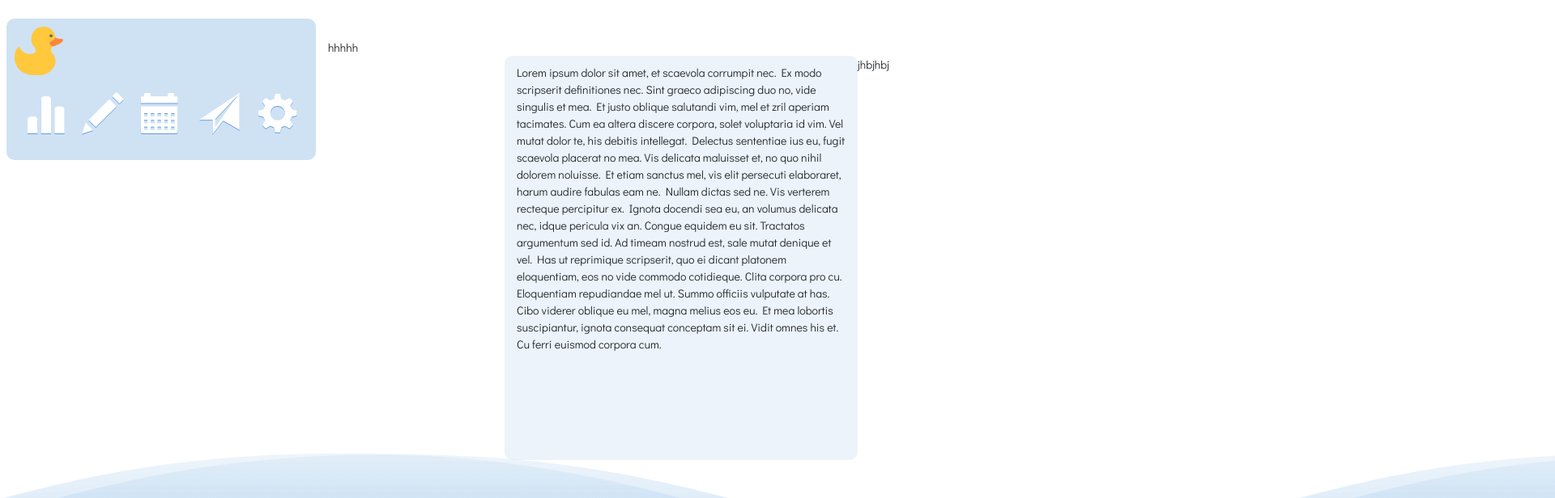
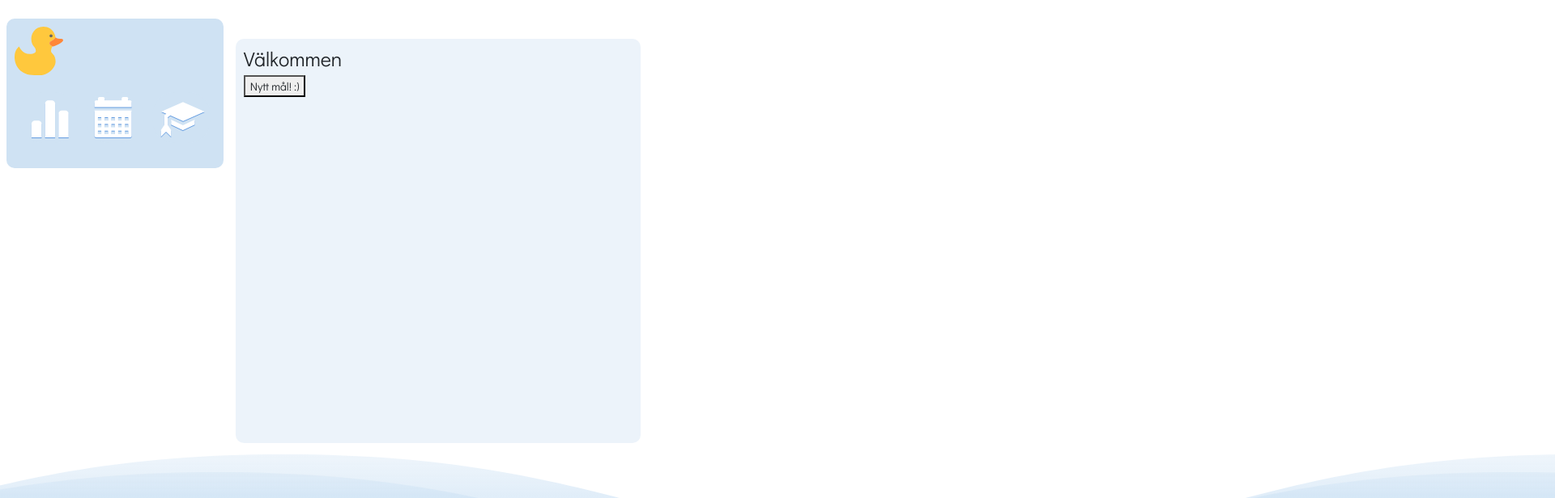
Before and after one commit to devzu/KOMA, a React (Create React App) app in the folder koma-app/: page / in a window 1280 px wide. Shown: the top 616 px of the page at 81% size, 1920 px wide, since content can reach past the window. Built offline with nearby package versions, Linux system fonts and the light colour scheme; a web font is replaced by a local one.

Commit message:
Menyn fixad
Strukturerat tips.js
Tagit bort knappar i menyn
Ökat margin menllan menyknapparna

```diff
--- a/koma-app/package.json
+++ b/koma-app/package.json
@@ -3,7 +3,7 @@
   "version": "0.1.0",
   "private": true,
   "dependencies": {
-    "bootstrap": "^4.0.0-alpha.6",
+    "bootstrap": "^4.1.3",
     "react": "^16.6.3",
     "react-dom": "^16.6.3",
     "react-router-dom": "^4.3.1",
--- a/koma-app/src/App.css
+++ b/koma-app/src/App.css
@@ -82,17 +82,21 @@ text-decoration:none;
   text-shadow:0px 1px 0px #649ce0;
   max-width: 13vh;
   float: left;
+  margin: 5px;
+
 }
 
-    .menuButton:hover{
+    .menuButton:hover {
     background-color:#cfe2f3;
 
     }
 
-    .menuButton:active{
+    .menuButton:active {
         position:relative;
         top:1px;
+        background-color: green;
     }
+
 .ContentanAvTentan {
 
   display: grid;
--- a/koma-app/src/App.js
+++ b/koma-app/src/App.js
@@ -16,32 +16,21 @@
 // **--DEL TVÅ--**
 // Konstanter-> Våra delar utav sidorna. Dessa "laddar vi in" när vi trycker på dem.
     const Startsida = () => (
-      <div> hhhhh
-        <HelloWorldText />
-</div>
-    )
-// ignorera namnen just nu ok
-    const Knapp2 = () => (
-      <div>
-        <MainPage/>
-      </div>
-    )
-
-    const Knapp3 = () => (
-      <CalendarPage/>
-    )
-
-    const Knapp4 = () => (
       <div>
         <ProfilePage/>
       </div>
     )
 
-    const Knapp5 = () => (
+    const Knapp2 = () => (
       <div>
-       <TipsPage/>
+        <CalendarPage/>
       </div>
     )
+
+    const Knapp3 = () => (
+      <TipsPage/>
+    )
+
 
 const MainMenu = () => {
   return (
@@ -51,18 +40,15 @@ const MainMenu = () => {
       <Link to="/">
         <button className="menubutton dissapear"><span className="glyphicon glyphicon-stats dissapear"></span></button>
       </Link>
+
       <Link to="/knapp2">
-        <button className="menubutton dissapear"><span className="glyphicon glyphicon-pencil dissapear"></span></button>
-      </Link>
-      <Link to="/knapp3">
         <button className="menubutton dissapear"><span className="glyphicon glyphicon-calendar dissapear"></span></button>
       </Link>
-      <Link to="/knapp4">
-        <button className="menubutton dissapear"><span className="glyphicon glyphicon-send dissapear"></span></button>
+
+      <Link to="/knapp3">
+        <button className="menubutton dissapear"><span className="glyphicon glyphicon-education dissapear"></span></button>
       </Link>
-      <Link to="/knapp5">
-        <button className="menubutton dissapear"><span className="glyphicon glyphicon-cog dissapear"></span></button>
-      </Link>
+
     </div>
   );
 };
@@ -103,8 +89,6 @@ const MainMenu = () => {
                   <Route exact path="/" component={Startsida} />
                   <Route exact path="/knapp2" component={Knapp2} />
                   <Route exact path="/knapp3" component={Knapp3} />
-                  <Route exact path="/knapp4" component={Knapp4} />
-                  <Route exact path="/knapp5" component={Knapp5} />
                   {/* END CONTENT */}
 
                 </div>
--- a/koma-app/src/tips.js
+++ b/koma-app/src/tips.js
@@ -3,12 +3,13 @@ import '../node_modules/bootstrap/dist/css/bootstrap.min.css';
 import './main.css';
 const TipsPage = () => (
 <div className="row">
- <div className="containWithStuff col-xl-12"> <div className="mittenBox col-s-9 offset-s-3">
+    <div className="containWithStuff col-xl-12">
+        <div className="mittenBox col-s-9 offset-s-3">
             <h1 className="page-title"> Studieteknik? Ja, tack. </h1>
-
- <div className="studieBar col-s-10 offset-s-2"><p itemID="tipsText"> Har du svårt att hålla motivationen? Börjar du procrastinera så fort du får chansen?
+            <div className="studieBar col-s-10 offset-s-2">
+                <p itemID="tipsText">
+                Har du svårt att hålla motivationen? Börjar du procrastinera så fort du får chansen?
                  No worries. Vi har samlat lite tips och tricks på studieteknik, som kanske kan hjälpa dig hålla fokus.
-
                 </p>
 
                 {/* ROW MENU BUTTONS WOOP WOOP */}
@@ -21,15 +22,22 @@ const TipsPage = () => (
 
                 {/* CONTAINMENT WITH VIDEO AND STUFF */}
                 <div className="videosContainer">
-        <div className="VideoBox row">  <div className="col">
-        <iframe title="fuckIt" className="WhatEverBro" width="560" height="315" src="https://www.youtube.com/embed/aVS4W7GZSq0" frameborder="0" allow="accelerometer; autoplay; encrypted-media; gyroscope; picture-in-picture" allowfullscreen></iframe></div>
-        <div className="VideoDescText col"><h3>Lorem Ipsum</h3><p>Väldigt informativ video om Lorem Ipsum</p></div> </div>
+                    <div className="VideoBox row">
+
+                        <div className="col">
+                            <iframe title="fuckIt" className="WhatEverBro" width="560" height="315" src="https://www.youtube.com/embed/aVS4W7GZSq0" frameborder="0" allow="accelerometer; autoplay; encrypted-media; gyroscope; picture-in-picture" allowfullscreen></iframe>
+                        </div>
+
+                        <div className="VideoDescText col"><h3>Lorem Ipsum</h3><p>Väldigt informativ video om Lorem Ipsum</p>
                         </div>
 
                     </div>
                 </div>
 
             </div>
+
+        </div>
+    </div>
 </div>
 );
 
```
Also changed, not shown: koma-app/public/Tilda.html (+5 -2 lines), 1 other file (tests, documents, lock files or other folders). Lines whose indentation alone changed are shown as unchanged.
